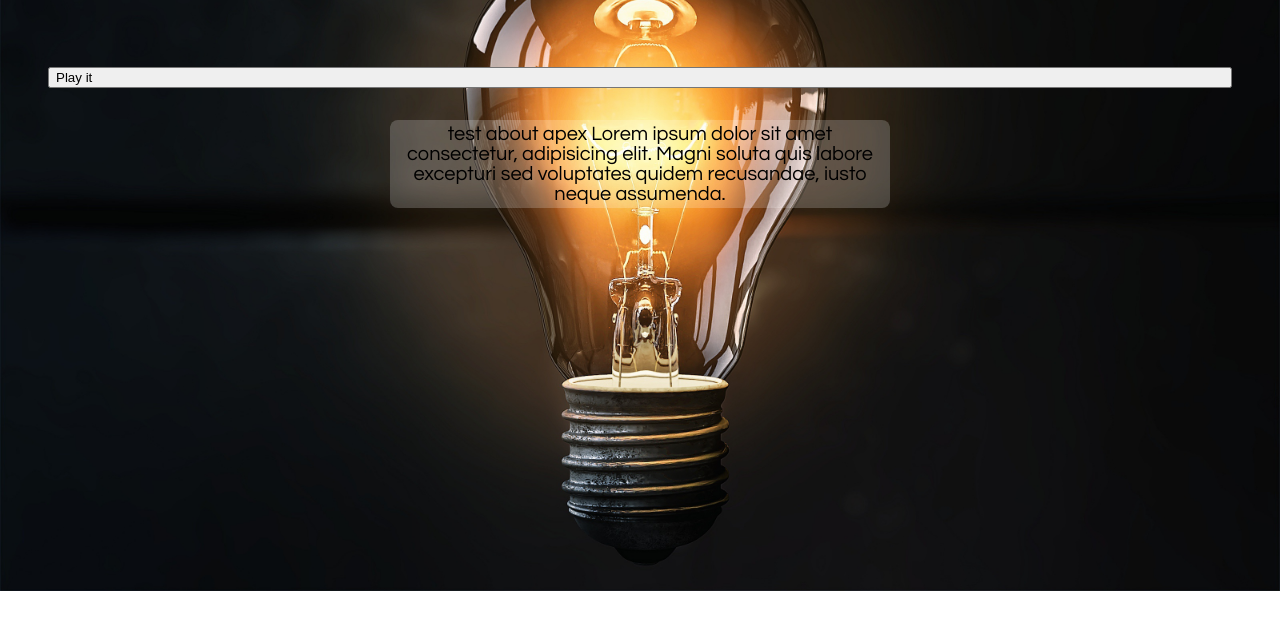
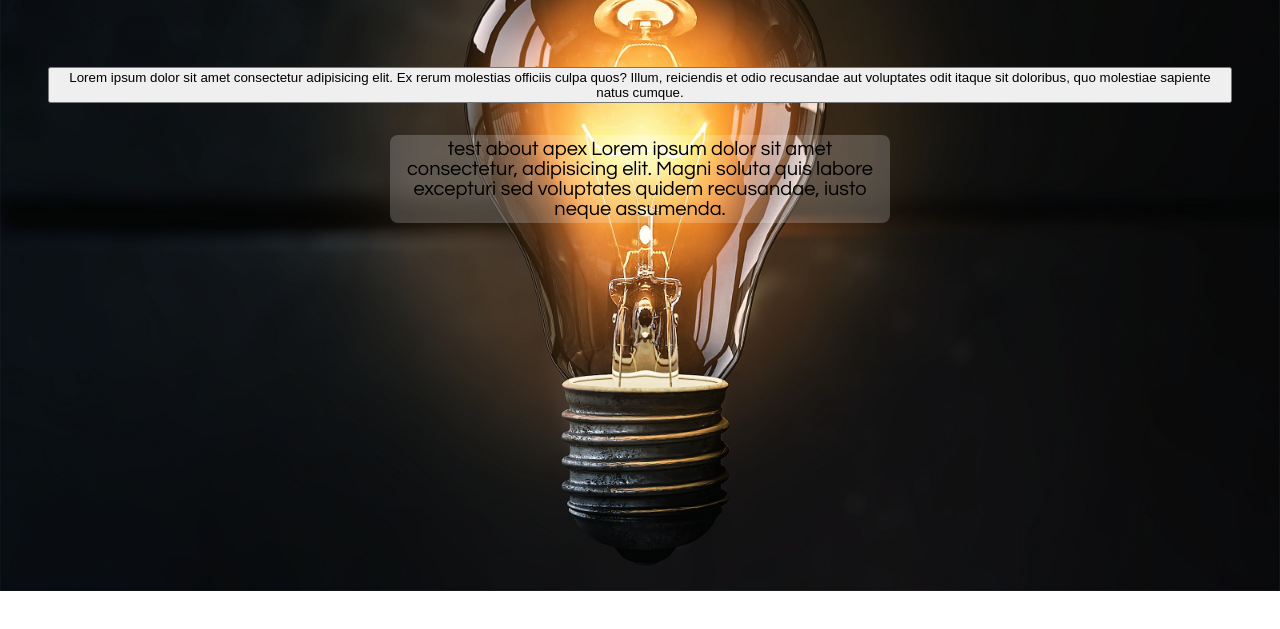
Before and after one commit to RyleFuentes/FinalExam_Fuentes.html., a plain HTML site: page index.html in a window 1280 px wide. Shown: the part 129-758 px from the top of the page. Drawn offline with Linux system fonts and the light colour scheme.

Commit message:
test update

```diff
--- a/index.html
+++ b/index.html
@@ -33,7 +33,7 @@
     <div class="container">
 
             <div class="contain">
-                <button class="home-btn"><ion-icon name="play-circle">Play it</ion-icon></button>
+                <button class="home-btn"><ion-icon name="play-circle">Lorem ipsum dolor sit amet consectetur adipisicing elit. Ex rerum molestias officiis culpa quos? Illum, reiciendis et odio recusandae aut voluptates odit itaque sit doloribus, quo molestiae sapiente natus cumque.</ion-icon></button>
 
                 <div id="text">
                 test about apex Lorem ipsum dolor sit amet consectetur, adipisicing elit. Magni soluta quis labore excepturi sed voluptates quidem recusandae, iusto neque assumenda.
```
